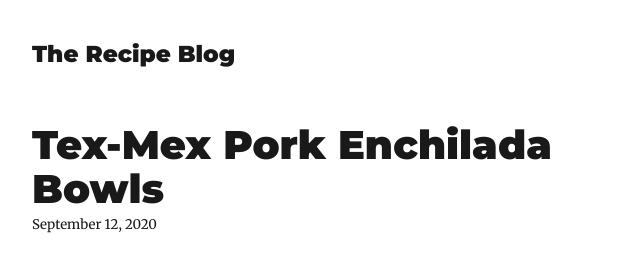
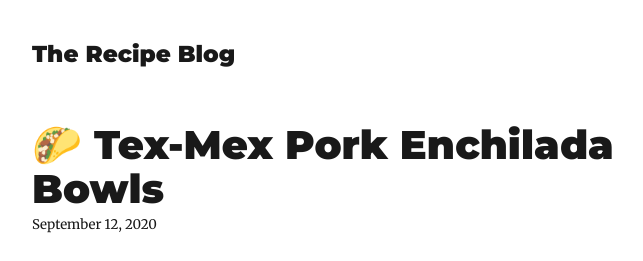
Before and after one commit to scottwcode/gatsby-netlify-CMS-blog, a Gatsby site: page /blog/tex-mex-pork-enchilado-bowls/ in a window 1280 px wide. Shown: the top 261 px of the page, without its empty margins (293-936 px from the left). Built offline with nearby package versions, Linux system fonts and the light colour scheme; Gatsby itself is replaced by a stand-in of ours; some packages are replaced by stand-ins of ours.

Commit message:
Update Blog “tex-mex-pork-enchilado-bowls”

```diff
--- a/content/blog/tex-mex-pork-enchilado-bowls.md
+++ b/content/blog/tex-mex-pork-enchilado-bowls.md
@@ -1,7 +1,7 @@
 ---
 path: recipe-0006-tex-mex-pork-enchilada-bowls
 date: 2020-09-12T21:18:42.747Z
-title: Tex-Mex Pork Enchilada Bowls
+title: 🌮   Tex-Mex Pork Enchilada Bowls
 description: Tex-Mex Pork Enchilada Bowls with Salsa Mexicana & Spiced Crema
 ---
 ![Finished Tex-Mex Pork Enchilado Bowls](../assets/0006-tex-mex-pork-enchilada-bowls-pic-1.jpeg)
```
